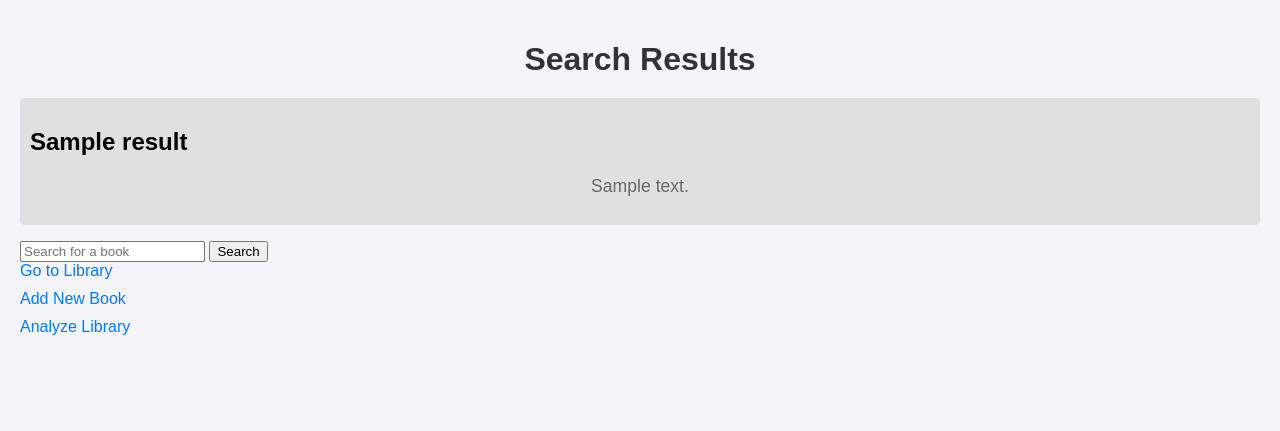
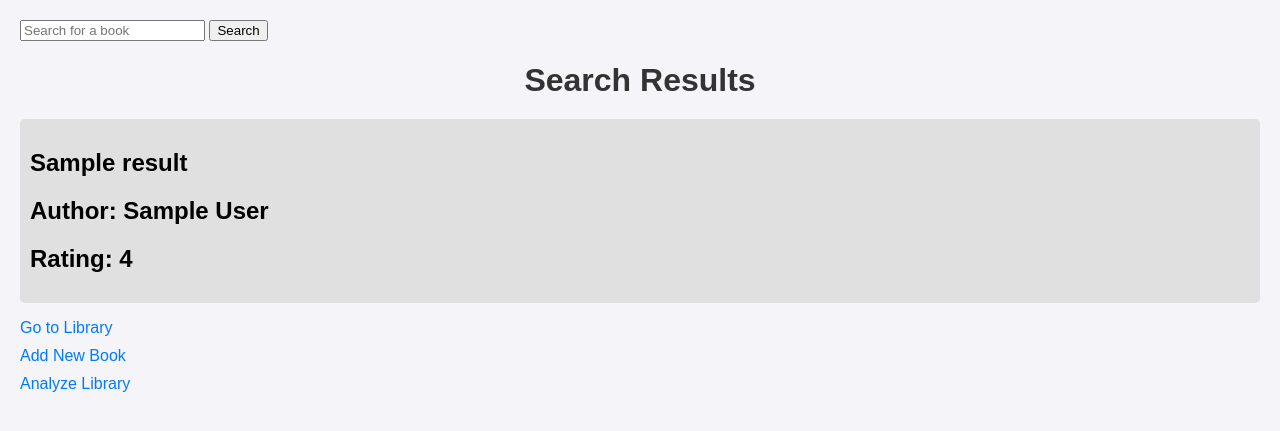
Before and after one commit to add0794/flask-sqlalchemy-library, a Flask app: template templates/search.html in a window 1280 px wide. Shown: the top 431 px of the page. Run offline with Flask 3, Linux system fonts and the light colour scheme; the template is opened without the code that fills it: most values are stand-ins (such as "Sample title", 1, 10 or a date in 2020); parts of the project's set-up code (start-up, migrations or seed data) failed here and were passed over.

Commit message:
put footer at bottom

```diff
--- a/templates/search.html
+++ b/templates/search.html
@@ -3,6 +3,11 @@
 {% block title %}Search Results{% endblock %}
 
 {% block content %}
+
+<form action="{{ url_for('search') }}" method="get">
+    <input type="text" name="q" placeholder="Search for a book">
+    <button type="submit">Search</button>
+</form>
 
 <h1>Search Results</h1>
 {% if results %}
@@ -10,7 +15,8 @@
         {% for result in results %}
             <li>
                 <h2>{{ result.title }}</h2>
-                    <p>{{ result.description }}</p>
+                <h2>Author: {{ result.author }}</h2>
+                <h2>Rating: {{ result.rating }}</h2>
             </li>
         {% endfor %}
     </ul>
@@ -18,15 +24,13 @@
     <p>No results found.</p>
 {% endif %}
 
-<form action="{{ url_for('search') }}" method="get">
-  <input type="text" name="q" placeholder="Search for a book">
-  <button type="submit">Search</button>
-</form>
 
-<footer class="bottom"></footer>
+<footer class="bottom">
+
     <a href="{{ url_for('home') }}" class="nav-link">Go to Library</a>
     <a href="{{ url_for('add') }}" class="nav-link">Add New Book</a>
     <a href="{{ url_for('analyze') }}" class="nav-link">Analyze Library</a>
+
 </footer>
 
 {% endblock %}
```
Lines whose indentation alone changed are shown as unchanged.
